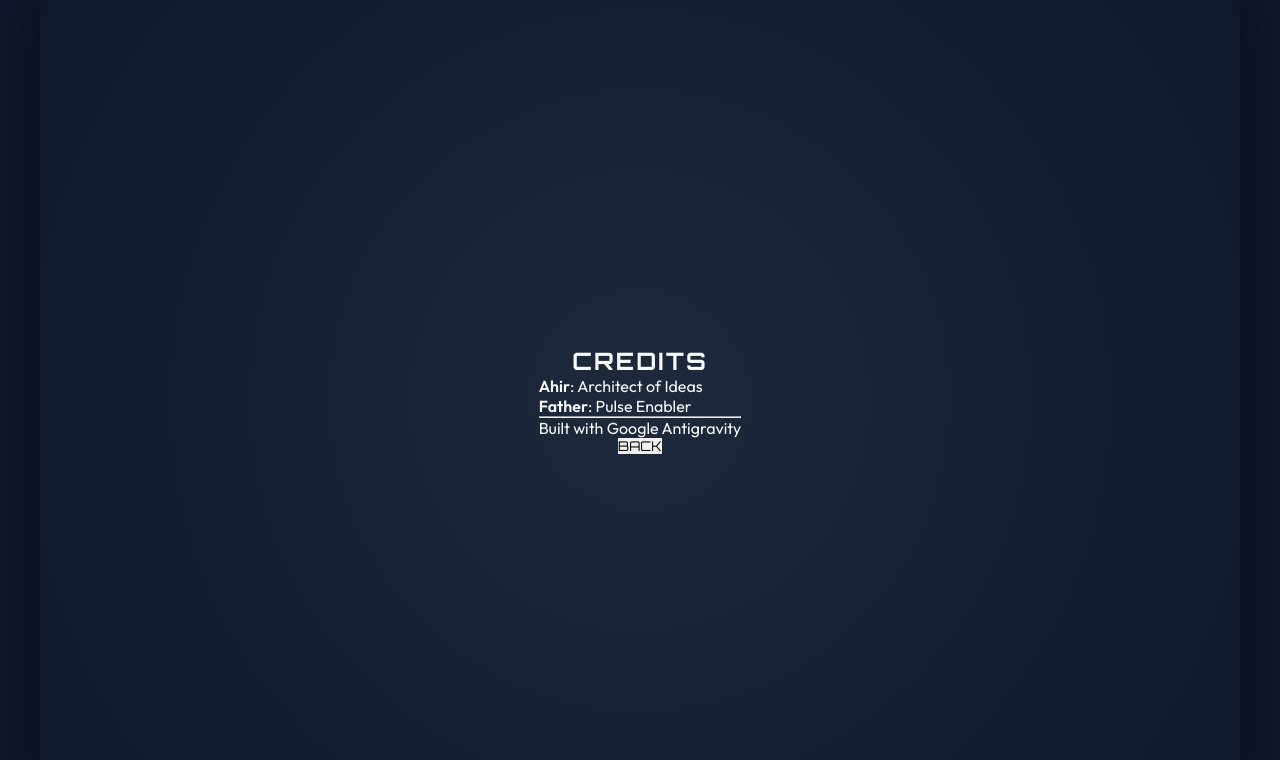
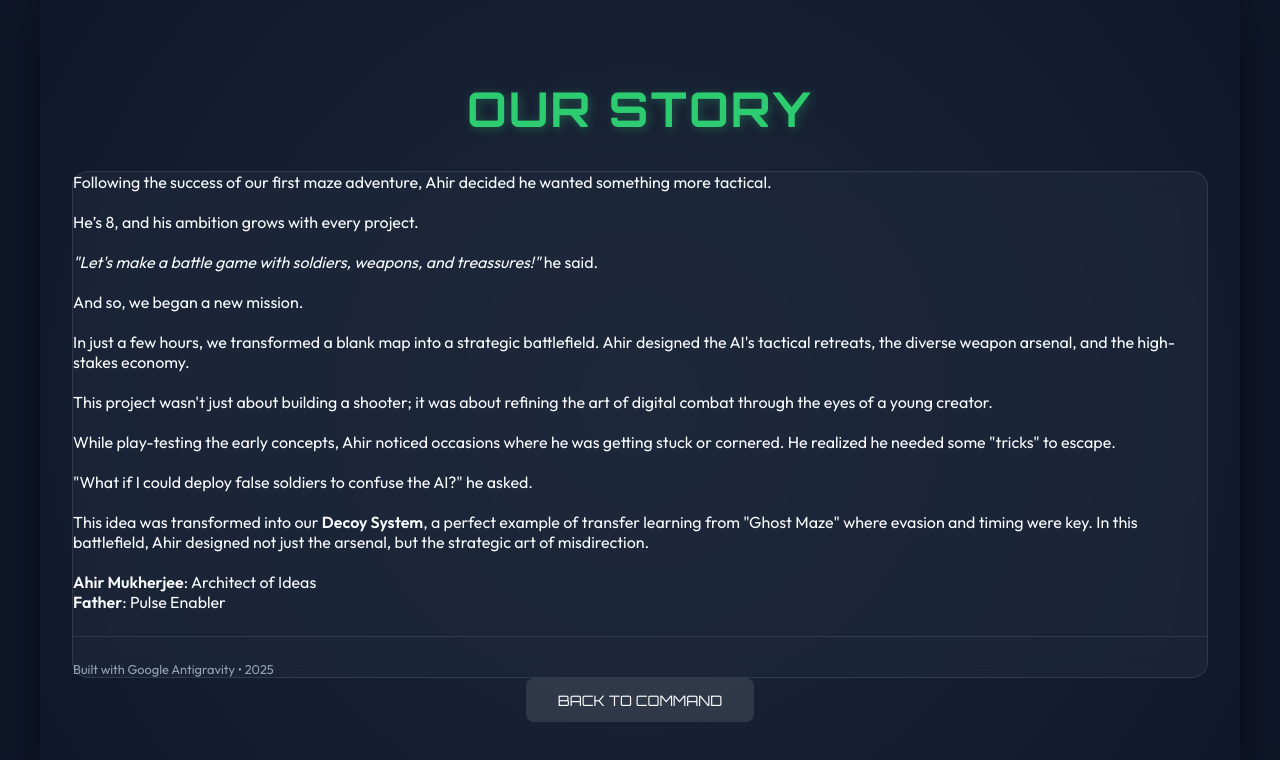
Before and after one commit to arpanm/GhostMaze, a website built with Vite: page AhirsShootingBattle/index.html in a window 1280 px wide. Both pictures are taken after a click on the button "CREDITS". Built offline with nearby package versions, Linux system fonts and the light colour scheme.

Commit message:
credit and multi page support for vercel

```diff
--- a/AhirsShootingBattle/index.html
+++ b/AhirsShootingBattle/index.html
@@ -318,14 +318,31 @@
 
         <!-- Credits -->
         <div id="credits-screen" class="screen hidden">
-            <h2>CREDITS</h2>
-            <div class="credits-body">
-                <p><strong>Ahir</strong>: Architect of Ideas</p>
-                <p><strong>Father</strong>: Pulse Enabler</p>
-                <hr>
-                <p>Built with Google Antigravity</p>
+            <h2 class="glitch-text">OUR STORY</h2>
+            <div class="credits-body glass">
+                <p>Following the success of our first maze adventure, Ahir decided he wanted something more tactical.
+                    <br><br>He’s 8, and his ambition grows with every project.
+                    <br><br><i>"Let's make a battle game with soldiers, weapons, and treassures!"</i> he said.
+                    <br><br>And so, we began a new mission.
+                    <br><br>In just a few hours, we transformed a blank map into a strategic battlefield. Ahir designed
+                    the AI's tactical retreats, the diverse weapon arsenal, and the high-stakes economy.
+                    <br><br>This project wasn't just about building a shooter; it was about refining the art of digital
+                    combat through the eyes of a young creator.
+                    <br><br>While play-testing the early concepts, Ahir noticed occasions where he was getting stuck or
+                    cornered. He realized he needed some "tricks" to escape.
+                    <br><br>"What if I could deploy false soldiers to confuse the AI?" he asked.
+                    <br><br>This idea was transformed into our <b>Decoy System</b>, a perfect example of transfer
+                    learning from "Ghost Maze" where evasion and timing were key. In this battlefield, Ahir designed not
+                    just the arsenal, but the strategic art of misdirection.<br><br>
+                </p>
+                <div class="credits-signature">
+                    <strong>Ahir Mukherjee</strong>: Architect of Ideas<br>
+                    <strong>Father</strong>: Pulse Enabler
+                </div>
+                <hr style="margin: 1.5rem 0; border: 0; border-top: 1px solid var(--glass-border);">
+                <p style="font-size: 0.8rem; color: var(--text-muted);">Built with Google Antigravity • 2025</p>
             </div>
-            <button id="back-from-credits-btn">BACK</button>
+            <button id="back-from-credits-btn" class="secondary-btn">BACK TO COMMAND</button>
         </div>
     </div>
 
--- /dev/null
+++ b/vite.config.js
@@ -0,0 +1,13 @@
+import { defineConfig } from 'vite';
+import { resolve } from 'path';
+
+export default defineConfig({
+    build: {
+        rollupOptions: {
+            input: {
+                main: resolve(__dirname, 'index.html'),
+                shooting: resolve(__dirname, 'AhirsShootingBattle/index.html')
+            }
+        }
+    }
+});
```
